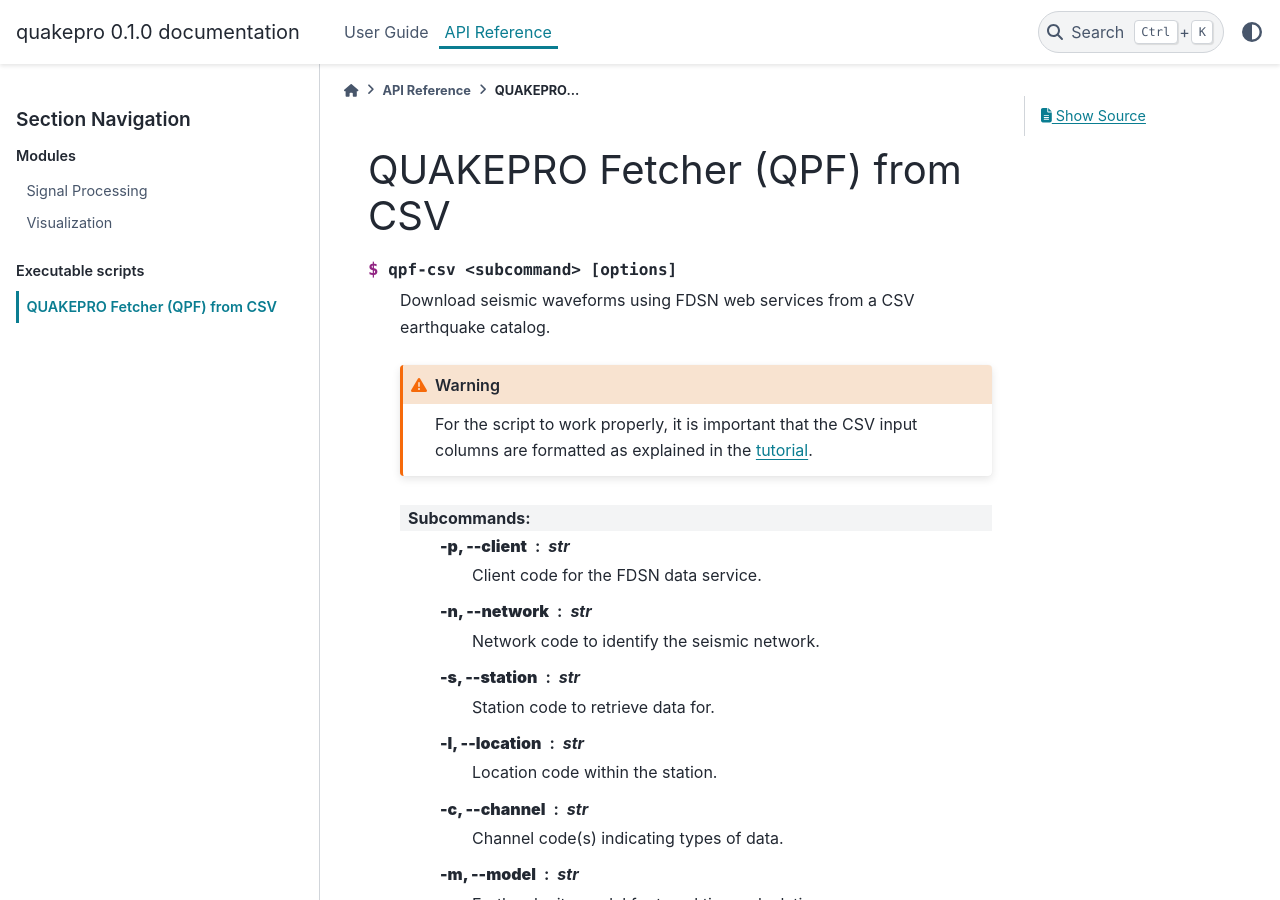
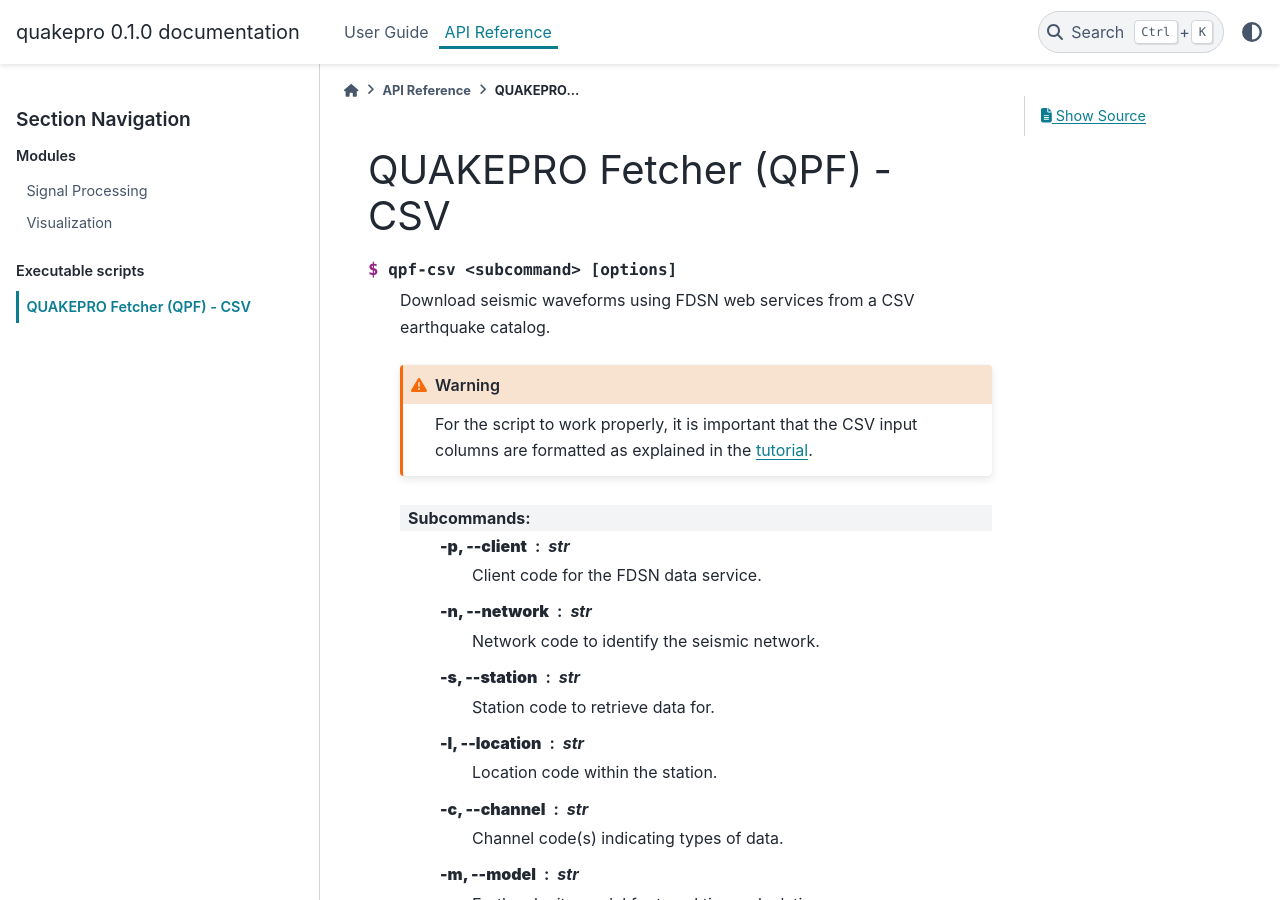
Before and after one commit to gabrielepaoletti/quakepro, a Sphinx documentation site: the page built from docs/source/documentation/scripts/fetcher_csv.rst, in a window 1280 px wide and 900 px high. Built offline with Sphinx 7.4.7 and the PyData theme 0.15.4, drawn with Linux system fonts in a browser that asks for light colours.

Commit message:
Update docs

```diff
--- a/docs/source/api_reference.rst
+++ b/docs/source/api_reference.rst
@@ -23,7 +23,7 @@
 Provide a comprehensive set of Python tools primarily focused on signal processing and visualization, facilitating in-depth analysis and interpretation of seismic data through customizable and efficient code implementations.
 
 
-.. card:: :material-regular:`earthquake;1.7em` Signal Processing
+.. card:: :material-outlined:`earthquake;1.7em` Processing
    :link: documentation/modules/processing
    :link-type: doc
 
--- a/docs/source/documentation/scripts/fetcher_csv.rst
+++ b/docs/source/documentation/scripts/fetcher_csv.rst
@@ -1,4 +1,4 @@
-QUAKEPRO Fetcher (QPF) from CSV
+QUAKEPRO Fetcher (QPF) - CSV
 ===============================
 
 .. option:: $ qpf-csv <subcommand> [options]
```
